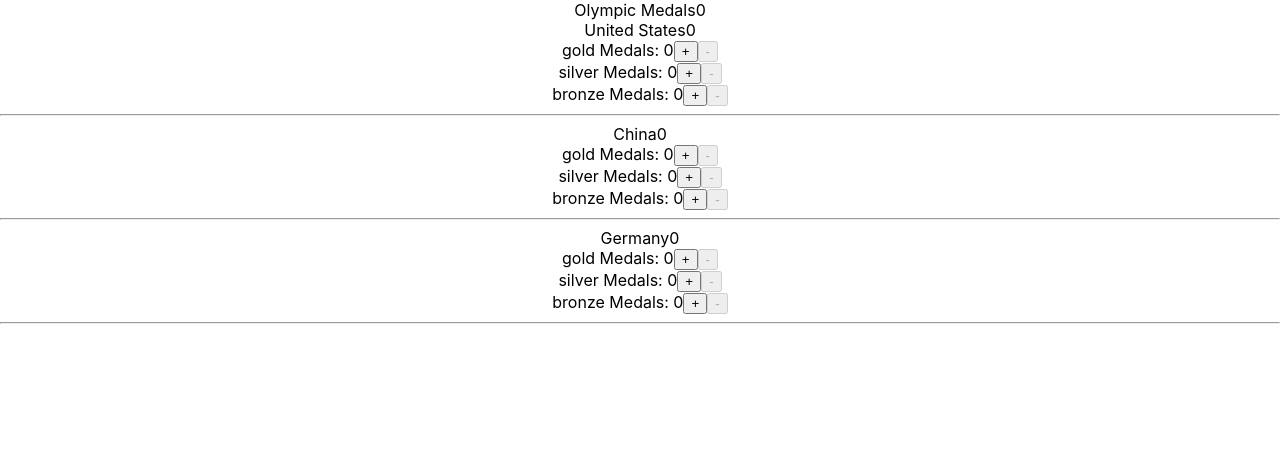
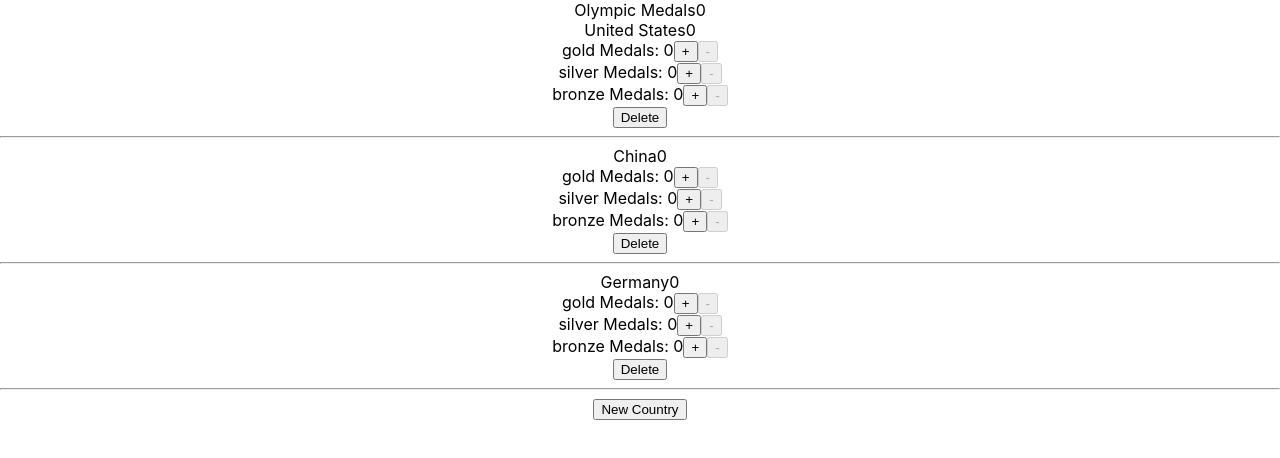
Before and after one commit to tayjay1019/react-basic, a React (Create React App) app: page / in a window 1280 px wide. Shown: the top 458 px of the page. Built offline with nearby package versions, Linux system fonts and the light colour scheme.

Commit message:
Added new country and delete function

```diff
--- a/src/App.js
+++ b/src/App.js
@@ -1,6 +1,8 @@
 import React, { Component } from 'react';
 import Country from './components/Country';
+import NewCountry from './components/NewCountry';
 import './App.css';
+
 
 class App extends Component {
   state = {
@@ -14,6 +16,11 @@ class App extends Component {
       { id: 2, name: 'silver' },
       { id: 3, name: 'bronze' },
     ]
+  }
+  handleDelete = (countryId) => {
+    const { countries } = this.state;
+    const mutableCountries = [...countries].filter(c => c.id !== countryId);
+    this.setState({ countries: mutableCountries });
   }
   handleIncrement = (countryId, medalName) => {
     const countries = [ ...this.state.countries ];
@@ -32,6 +39,12 @@ class App extends Component {
     this.state.medals.forEach(medal => { sum += this.state.countries.reduce((a, b) => a + b[medal.name], 0); });
     return sum;
   }
+  handleAdd = (name) => {
+    const {countries} = this.state;
+    const id = countries.length === 0 ? 1 : Math.max(...countries.map(country => country.id)) +1;
+    const mutableCountries = countries.concat({ id: id, name: name, gold: 0, silver: 0, bronze: 0});
+    this.setState({ countries:mutableCountries});
+  }
   render() {
     return (
       <div className="App">
@@ -47,9 +60,11 @@ class App extends Component {
                 key={ country.id }
                 country={ country }
                 medals={ this.state.medals }
+                onDelete={ this.handleDelete }
                 onIncrement={ this.handleIncrement }
                 onDecrement={ this.handleDecrement } />
             )}
+            <NewCountry onAdd={ this.handleAdd} />
         </div>
       </div>
     );
--- a/src/components/Country.jsx
+++ b/src/components/Country.jsx
@@ -8,7 +8,7 @@ class Country extends Component {
     return sum;
   }
   render() {
-    const { country, medals, onIncrement, onDecrement } = this.props;
+    const { country, medals, onIncrement, onDecrement, onDelete } = this.props;
     return (
       <div className="country">
         <div className="name">
@@ -25,6 +25,7 @@ class Country extends Component {
             onIncrement={ onIncrement }
             onDecrement={ onDecrement } />
         ) }
+        <button onClick={ () => onDelete(country.id) }>Delete</button>
         <hr />
       </div>
     );
--- /dev/null
+++ b/src/components/NewCountry.jsx
@@ -0,0 +1,20 @@
+import React, { Component } from 'react';
+
+class NewCountry extends Component {
+  state = {  }
+  handleClick = () => {
+    const name = prompt('Enter country name');
+    if (name && name.trim().length > 0) {
+      this.props.onAdd(name);
+    }
+  }
+  render() {
+    return (
+      <div className='newCountryButton'>
+        <button onClick={ this.handleClick }>New Country</button>
+      </div>
+    );
+  }
+}
+
+export default NewCountry;
```
